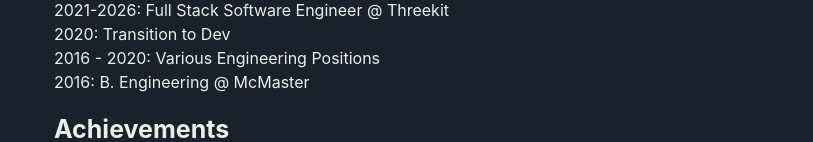
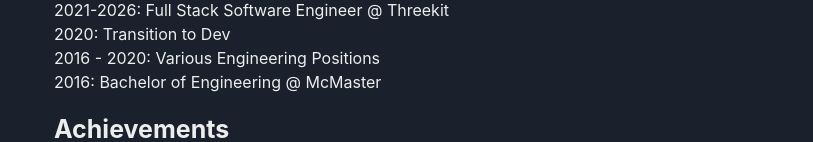
Before and after one commit to Leeoku/nextfolio, a Next.js app: page / in a window 1280 px wide. Shown: the part 650-792 px from the top of the page, without its empty margins (234-1047 px from the left). Built offline with nearby package versions, Linux system fonts and the light colour scheme.

Commit message:
chore: update edu

```diff
--- a/pages/index.tsx
+++ b/pages/index.tsx
@@ -54,7 +54,7 @@
         <Text>2021-2026: Full Stack Software Engineer @ Threekit</Text>
         <Text>2020: Transition to Dev</Text>
         <Text>2016 - 2020: Various Engineering Positions</Text>
-        <Text>2016: B. Engineering @ McMaster</Text>
+        <Text>2016: Bachelor of Engineering @ McMaster</Text>
       </Section>
       <Section delay={0.2}>
         <Heading variant="section-title">Achievements</Heading>
```
